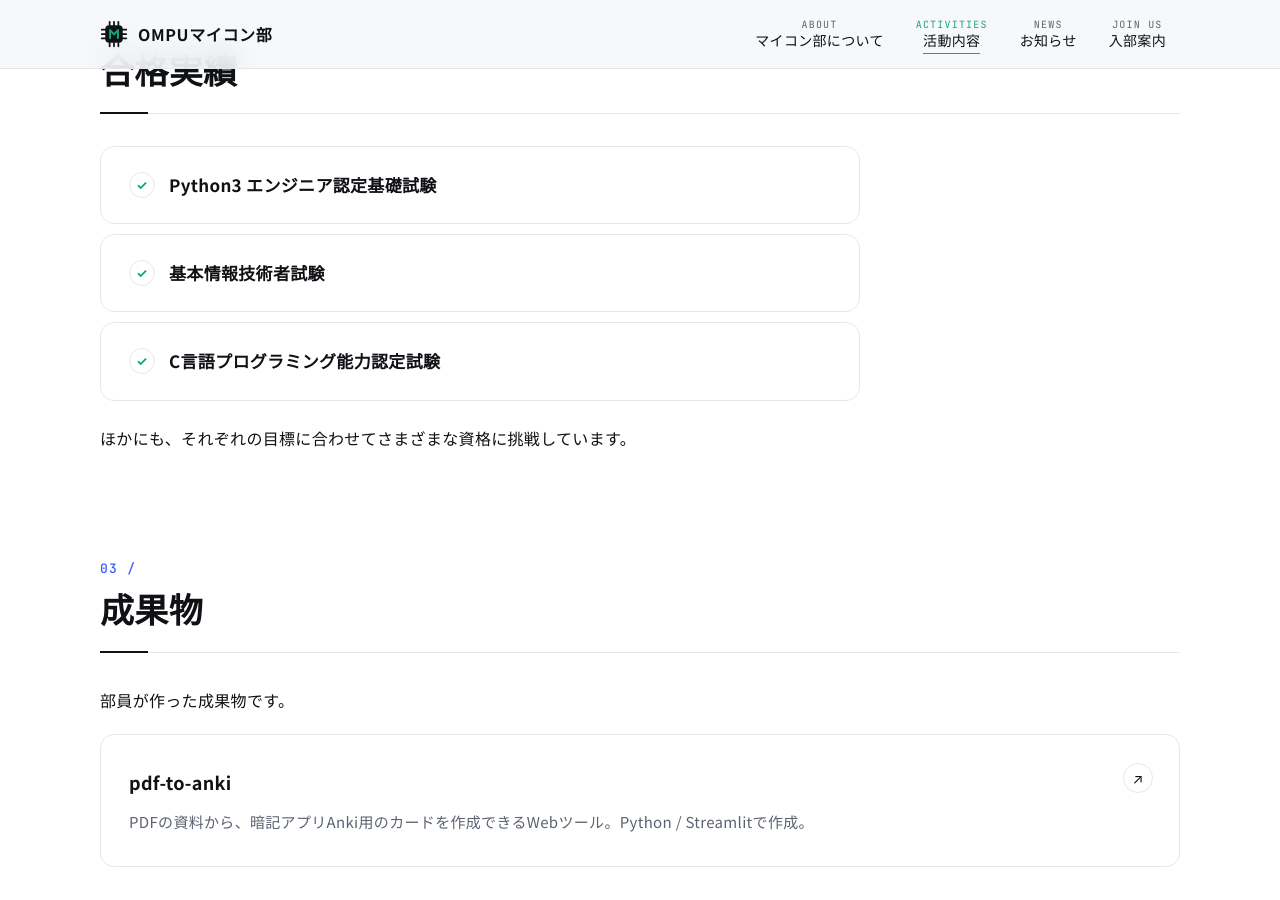
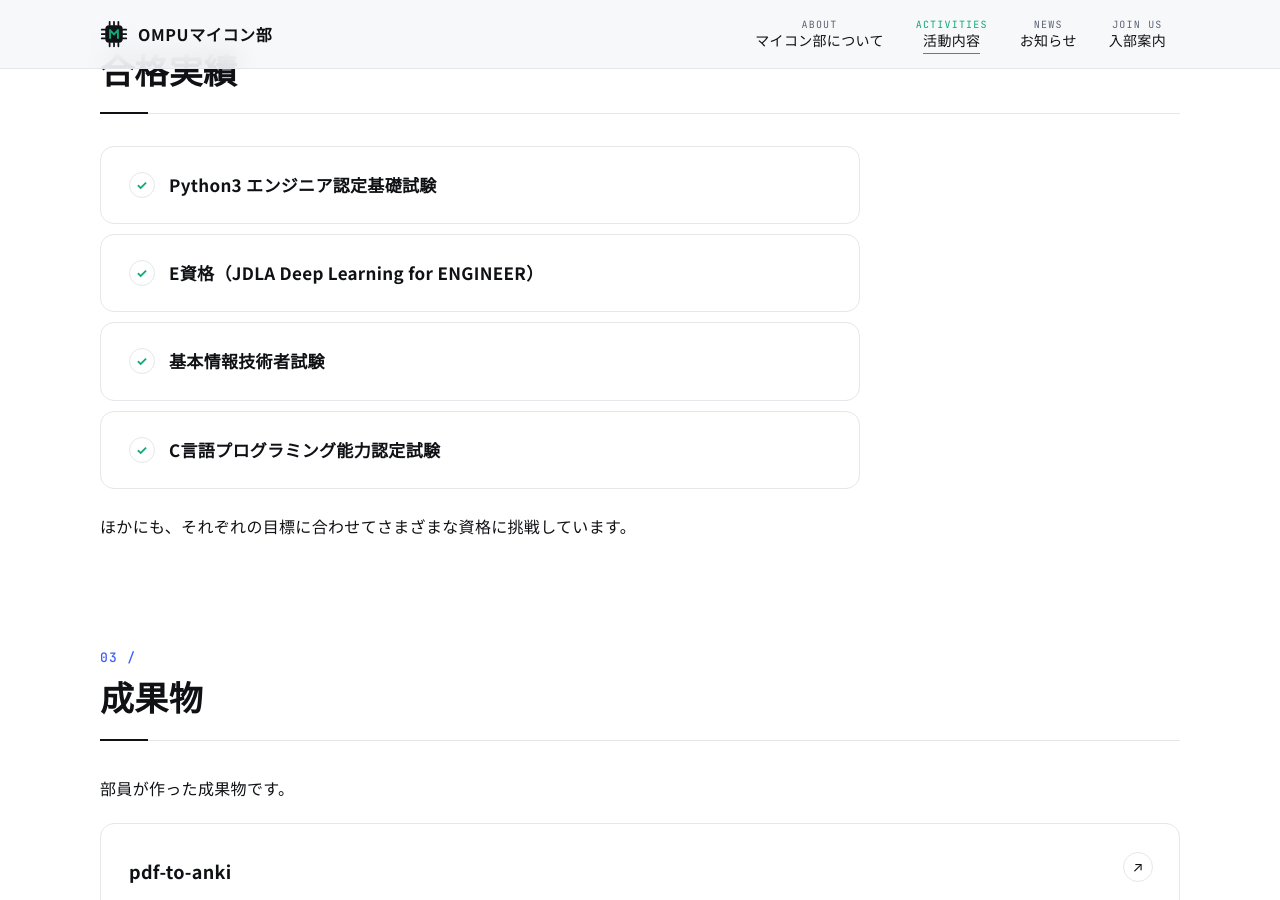
Before and after one commit to ompu-maikon/ompu-maikon.github.io, a Jekyll site: the page built from activities.md, in a window 1280 px wide and 900 px high, scrolled down 1059 px. Built offline with Jekyll 4.4.1, drawn with Linux system fonts in a browser that asks for light colours.

Commit message:
Update activities.md

```diff
--- a/activities.md
+++ b/activities.md
@@ -17,6 +17,7 @@ lead: 勉強会、資格対策、作品づくり。学んだことを形にし
 ## 合格実績 {#results}
 
 - **Python3 エンジニア認定基礎試験**
+- **E資格（JDLA Deep Learning for ENGINEER）**
 - **基本情報技術者試験**
 - **C言語プログラミング能力認定試験**
 
```
